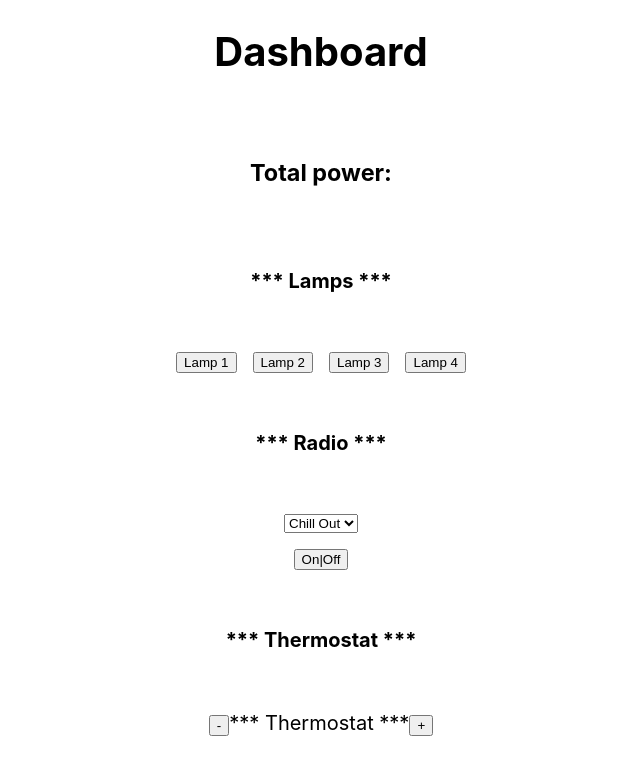
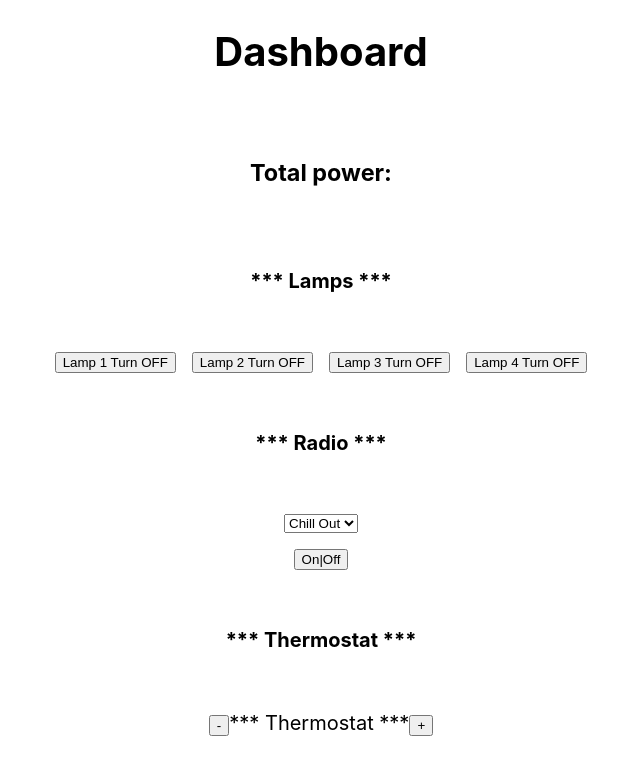
Before and after one commit to im-2000/smart-house, a React (Create React App) app: page / in a window 1280 px wide. Shown: the top 774 px of the page, without its empty margins (319-959 px from the left). Built offline with nearby package versions, Linux system fonts and the light colour scheme.

Commit message:
setting lamps logic

```diff
--- a/src/components/lamps/Lamps.jsx
+++ b/src/components/lamps/Lamps.jsx
@@ -1,11 +1,42 @@
 import "./lamps.css";
+import { useDispatch, useSelector } from "react-redux";
+import { toggleLamps } from "../../store/house/slice";
+import { selectLamps } from "../../store/house/selectors";
+
 export const Lamps = () => {
+  const dispatch = useDispatch();
+  const lamps = useSelector(selectLamps);
+
   return (
     <div className="button-container">
-      <button>Lamp 1</button>
-      <button>Lamp 2</button>
-      <button>Lamp 3</button>
-      <button>Lamp 4</button>
+      <button
+        onClick={() => {
+          dispatch(toggleLamps("0"));
+        }}
+      >
+        Lamp 1 Turn {lamps[0] ? "OFF" : "ON"}
+      </button>
+      <button
+        onClick={() => {
+          dispatch(toggleLamps("1"));
+        }}
+      >
+        Lamp 2 Turn {lamps[1] ? "OFF" : "ON"}
+      </button>
+      <button
+        onClick={() => {
+          dispatch(toggleLamps("2"));
+        }}
+      >
+        Lamp 3 Turn {lamps[2] ? "OFF" : "ON"}
+      </button>
+      <button
+        onClick={() => {
+          dispatch(toggleLamps("3"));
+        }}
+      >
+        Lamp 4 Turn {lamps[3] ? "OFF" : "ON"}
+      </button>
     </div>
   );
 };
--- /dev/null
+++ b/src/store/house/selectors.js
@@ -0,0 +1 @@
+export const selectLamps = (reduxState) => reduxState.houseReducer.lamps;
--- a/src/store/house/slice.js
+++ b/src/store/house/slice.js
@@ -1,6 +1,4 @@
 import { createSlice } from "@reduxjs/toolkit";
-
-const genre = ["chill out", "rock", "lounge"];
 
 const initialState = {
   lamps: [
@@ -19,11 +17,15 @@ const initialState = {
 export const house = createSlice({
   name: "house",
   initialState,
-  reducers: {},
+  reducers: {
+    toggleLamps: (state, action) => {
+      state.lamps[action.payload] = !state.lamps[action.payload];
+    },
+  },
 });
 
 // Action creators are generated for each case reducer function
 // as we add cases to our reducer we will also export the corresponding actions
-export const {} = house.actions;
+export const { toggleLamps } = house.actions;
 
 export default house.reducer;
```
